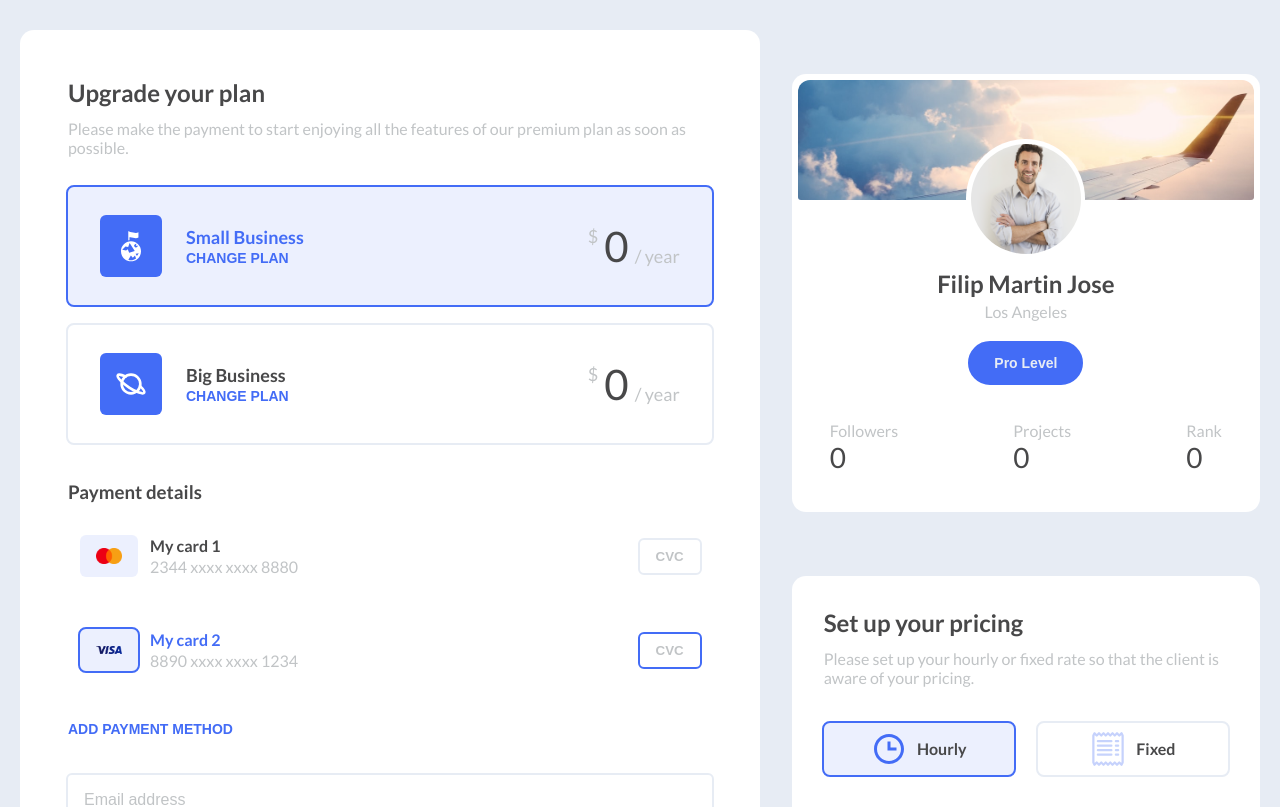
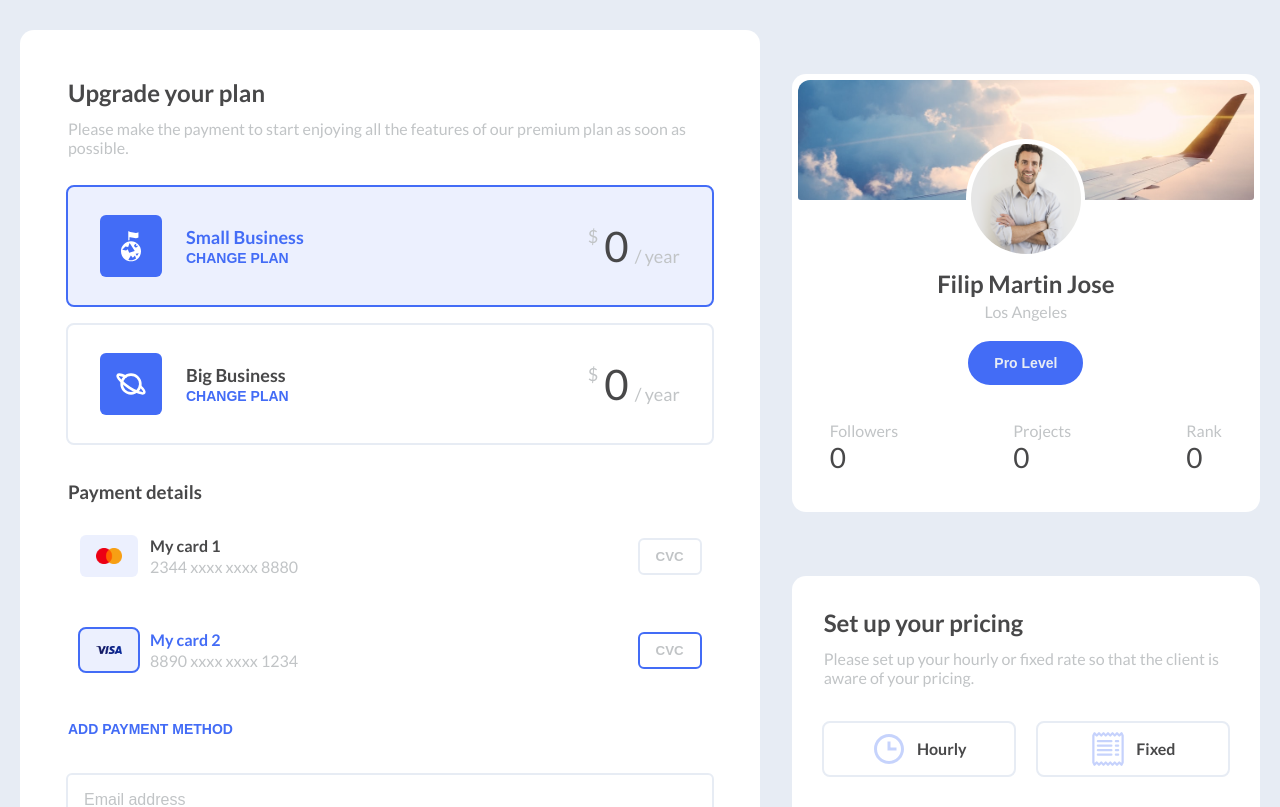
Before and after one commit to kadiranyl/naylalabs-task, a Next.js app: page / in a window 1280 px wide. Shown: the top 807 px of the page. Built offline with nearby package versions, Linux system fonts and the light colour scheme.

Commit message:
Make hourly - fixed pickable in set pricing, fix button hover color problem

```diff
--- a/src/components/PlanLeftOneRightSchema.tsx
+++ b/src/components/Schemas/PlanLeftOneRightSchema.tsx
@@ -1,5 +1,5 @@
-import PriceModule from "./PriceModule";
-import TextBtn from "./TextBtn";
+import PriceModule from "../PriceModule";
+import TextBtn from "../TextBtn";
 
 export default function PlanLeftOneRightSchema({planIcon, planName, price, setValue, defaultChecked=false}: any) {
   return (
--- a/src/components/SetPricingBox.tsx
+++ b/src/components/SetPricingBox.tsx
@@ -15,13 +15,15 @@ export default function SetPricingBox() {
         <p>Please set up your hourly or fixed rate so that the client is aware of your pricing.</p>
 
         <div className="flex-row hourly-fixed">
-            <div className="pickable active">
-            <BiTime size={36} />
-            <span>Hourly</span>
+            <div className="pickable">
+              <input className="hidden-input" type="radio" name="pricing-type" />
+              <BiTime size={36} />
+              <span>Hourly</span>
             </div>
             <div className="pickable">
-            <BsReceipt size={36} />
-            <span>Fixed</span>
+              <input className="hidden-input" type="radio" name="pricing-type" />
+              <BsReceipt size={36} />
+              <span>Fixed</span>
             </div>
         </div>
 
--- a/src/components/UpgradePlan.tsx
+++ b/src/components/UpgradePlan.tsx
@@ -1,8 +1,8 @@
 import { BsArrowRight } from 'react-icons/bs'
 import { TbPlanet } from 'react-icons/tb'
 import { GiPlanetConquest } from 'react-icons/gi'
-import PlanLeftOneRightSchema from 'components/PlanLeftOneRightSchema'
-import TwoLeftOneRightSchema from 'components/TwoLeftOneRightSchema'
+import PlanLeftOneRightSchema from 'components/Schemas/PlanLeftOneRightSchema'
+import TwoLeftOneRightSchema from 'components/Schemas/TwoLeftOneRightSchema'
 import { useState } from 'react'
 import TextBtn from './TextBtn'
 import { sendPayment } from 'services/PaymentService'
@@ -50,7 +50,7 @@ export default function UpgradePlan() {
   const [email, setEmail] = useState("")
 
   return (
-    <form className="box main-left" onSubmit={(e) => sendPayment(e, plan, payment, email)}>
+    <form className="box main-left" onSubmit={(e) => sendPayment(e, plan, payment, email, setPlan, setPayment, setEmail )}>
         <h2>Upgrade your plan</h2>
         <p>Please make the payment to start enjoying all the features of our premium plan as soon as possible.</p>
 
--- a/src/pages/index.tsx
+++ b/src/pages/index.tsx
@@ -3,10 +3,8 @@ import SetPricingBox from 'components/SetPricingBox'
 import UpgradePlan from 'components/UpgradePlan'
 import type { NextPage } from 'next'
 
-
 const Home: NextPage = () => {
   return (
-    <>
     <main>
       <UpgradePlan />
       <div className="main-right">
@@ -14,7 +12,6 @@ const Home: NextPage = () => {
         <SetPricingBox />
       </div>
     </main>
-    </>
   )
 }
 
--- a/src/services/PaymentService.ts
+++ b/src/services/PaymentService.ts
@@ -1,7 +1,7 @@
 import axios from 'axios'
 import { toastError, toastSuccess } from 'lib/Toastify';
 
-export const sendPayment = async (e: any, plan: String, payment: Payment, email: String) => {
+export const sendPayment = async (e: any, plan: String, payment: Payment, email: String, setPlan: Function, setPayment: Function, setEmail: Function) => {
     e.preventDefault()
 
     try {
@@ -12,9 +12,14 @@ export const sendPayment = async (e: any, plan: String, payment: Payment, email:
             email
         })
 
+        setPlan("")
+        setPayment({
+            cardNumber: String,
+            cvc: Number
+        })
+        setEmail("")
+
         toastSuccess("Payment is successfull!")
-
-        console.log(res);
     } catch(e) {
         toastError("Something went wrong, please try again.")
         console.log(e);
--- a/src/styles/global.scss
+++ b/src/styles/global.scss
@@ -128,10 +128,8 @@ input{
 }
 
 
-.btn.active,
-.btn:hover,
-.btn:focus {
-  color: $primary;
+.btn:hover {
+  color: $primary !important;
   text-decoration: none;
 }
 .btn:before {
@@ -180,7 +178,7 @@ input{
   padding: 24px 18px;
   background: $primary;
   border-radius: 6px;
-  color: #fff;
+  color: #fff !important;
   display: flex;
   align-items: center;
   justify-content: center;
@@ -256,6 +254,17 @@ input{
   }
 }
 
+.hidden-input {
+  position: absolute;
+  top: 0;
+  left: 0;
+  right: 0;
+  bottom: 0;
+  opacity: 0;
+  z-index: 10;
+  cursor: pointer;
+}
+
 
 
 main {
@@ -296,17 +305,6 @@ main {
 
       &:hover {
         background: $primary-soft;
-      }
-
-      .hidden-input {
-        position: absolute;
-        top: 0;
-        left: 0;
-        right: 0;
-        bottom: 0;
-        opacity: 0;
-        z-index: 10;
-        cursor: pointer;
       }
 
       .bank {
@@ -526,6 +524,8 @@ main {
           justify-content: center;
           gap: 10px;
           flex: 1;
+          position: relative;
+          transition: all $transition;
 
           span {
             font-weight: 600;
@@ -533,9 +533,10 @@ main {
 
           svg {
             color: rgba($color: $primary, $alpha: .3);
+            transition: all $transition;
           }
         }
-        .pickable.active {
+        .pickable:has(input:checked) {
           outline: 2px solid $primary;
           background: $primary-soft;
 
```
Also changed, not shown: src/components/Schemas/TwoLeftOneRightSchema.tsx (renamed from src/components/TwoLeftOneRightSchema.tsx). Lines whose indentation alone changed are shown as unchanged.
